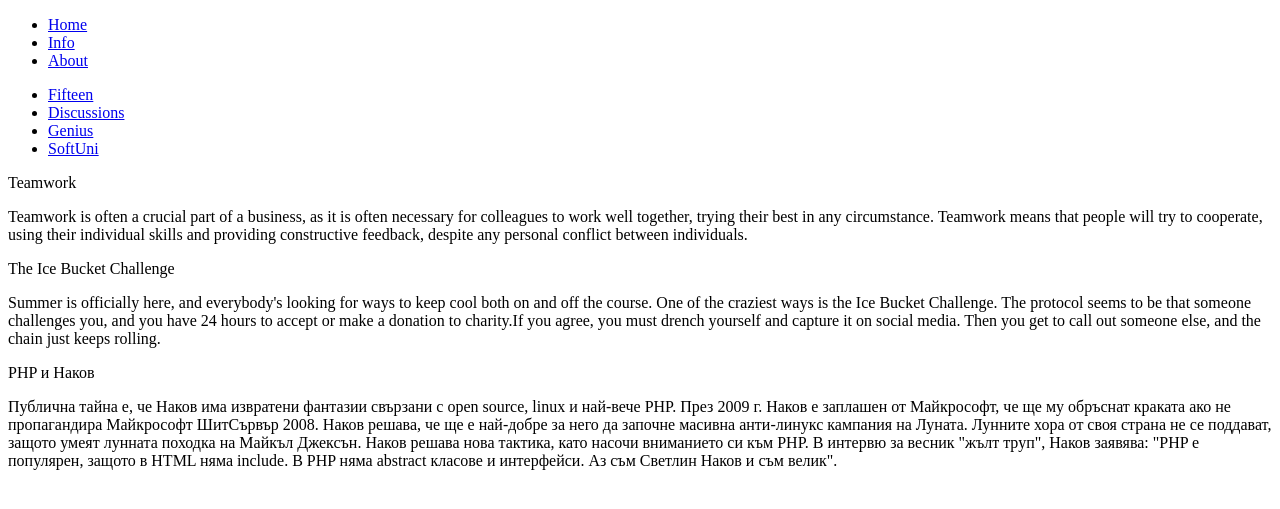
After one commit to CommonYerrowBlog/HTML-and-CSS, a PHP site: page /Home.html in a window 1280 px wide. The commit adds this page. Shown: the top 509 px of the page. Run offline with PHP 8.4, Linux system fonts and the light colour scheme.

Commit message:
dobavih header sidebar i nqkolko artikula

```diff
--- /dev/null
+++ b/Home.html
@@ -0,0 +1,65 @@
+<!DOCTYPE html>
+<html>
+	<head>
+		<meta charset="UTF-8"/>
+	    <title>Homepage</title>
+    </head>
+	<body>
+		<header class = "header">
+
+			<ul>
+				<li class="nav"><a href="Home.html">Home</a></li>
+				<li class="nav"><a href="Info.html">Info</a></li>
+				<li class="nav"><a href="about.html">About</a></li>
+			</ul>
+
+		</header>
+
+		<div class="aside">
+			<ul>
+				<li class="sidebarUL"><a href="http://www.15.com">Fifteen</a></li>
+				<li class="sidebarUL"><a href="Discussions.html">Discussions</a></li>
+				<li class="sidebarUL"><a href="http://www.theuselessweb.com/">Genius</a></li>
+				<li class="sidebarUL"><a href="https://softuni.bg">SoftUni</a></li>
+			</ul>
+		</div>
+
+		<div class="content">
+			<p>Teamwork</p>
+			<div class="article">
+				<p>
+					Teamwork is often a crucial part of a business, as it is often necessary for
+					colleagues to work well together, trying their best in any circumstance.
+					Teamwork means that people will try to cooperate, using their individual
+					skills and providing constructive feedback, despite any personal conflict between individuals.
+				</p>
+			</div>
+			<p>The Ice Bucket Challenge</p>
+			<div class="article">
+				<p>
+					Summer is officially here, and everybody's looking for ways to keep cool
+					both on and off the course. One of the craziest ways is the Ice Bucket Challenge.
+					The protocol seems to be that someone challenges you, and you have 24 hours to accept
+					or make a donation to charity.If you agree, you must drench yourself and capture it
+					on social media. Then you get to call out someone else, and the chain just keeps rolling.
+				</p>
+			</div>
+			<p>PHP и Наков</p>
+			<div class="article">
+				<p>
+					Публична тайна е, че Наков има извратени фантазии свързани с open source, linux и най-вече PHP.
+					През 2009 г. Наков е заплашен от Майкрософт, че ще му обръснат краката ако не пропагандира
+					Майкрософт ШитСървър 2008. Наков решава, че ще е най-добре за него да започне масивна анти-линукс
+					кампания на Луната. Лунните хора от своя страна не се поддават, защото умеят лунната походка на
+					Майкъл Джексън. Наков решава нова тактика, като насочи вниманието си към PHP. В интервю за весник
+					"жълт труп", Наков заявява: "PHP е популярен, защото в HTML няма include. В PHP няма abstract
+					класове и интерфейси. Аз съм Светлин Наков и съм велик".
+				</p>
+			</div>
+		</div>
+		<footer class="footer">
+
+		</footer>
+	</body>
+
+</html>
```
Also changed, not shown: Discussions.html (added, +33 -0 lines), Info.html (added, +33 -0 lines), asd.txt (added), main.css (line endings or trailing spaces).
